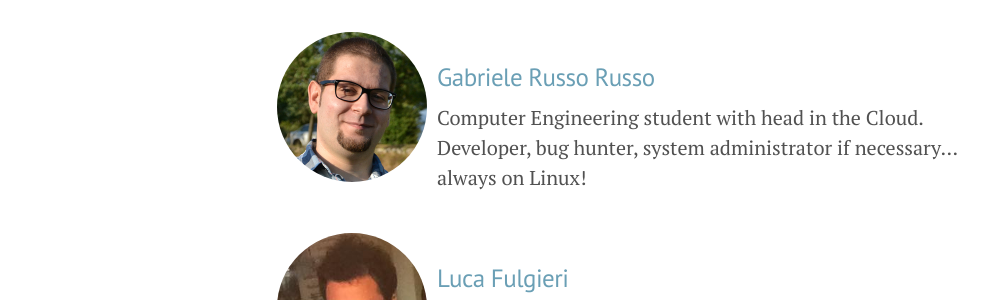
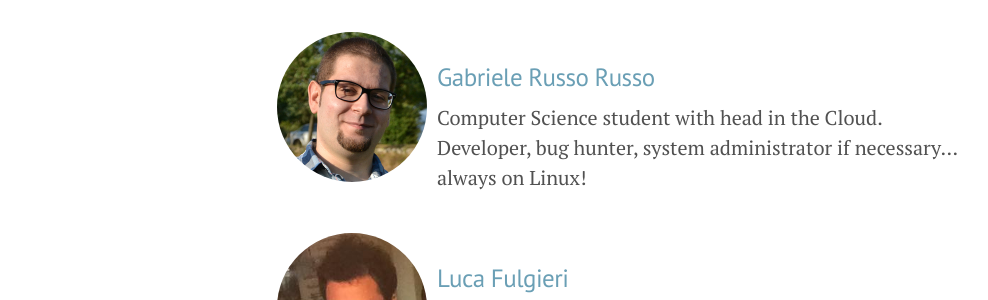
Before and after one commit to hopandfork/hopandfork.github.io, a Jekyll site: the page built from about.html, in a window 1280 px wide. Shown: the part 458-758 px from the top of the page, without its empty margins (3-991 px from the left). Built offline with Jekyll 4.4.1, drawn with Linux system fonts in a browser that asks for light colours.

Commit message:
Updates my bio.

```diff
--- a/_data/authors.yml
+++ b/_data/authors.yml
@@ -12,7 +12,7 @@ gabriele_russorusso:
     name: "Gabriele Russo Russo"
     web: https://github.com/childerico
     pic: '/public/images/gab.jpg'
-    bio: 'Computer Engineering student with head in the Cloud. Developer,
+    bio: 'Computer Science student with head in the Cloud. Developer,
                 bug hunter, system administrator if necessary... always
                 on Linux!'
 
```
